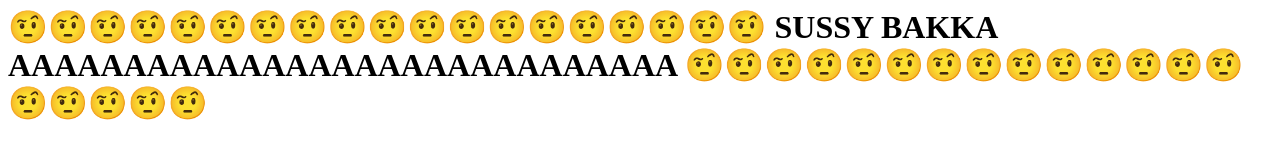
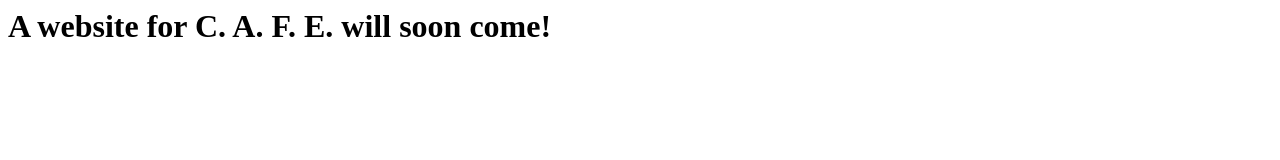
Before and after one commit to Pikkachau2/pikkachau2.github.io, a plain HTML site: page index.html in a window 1280 px wide. Drawn offline with Linux system fonts and the light colour scheme.

Commit message:
Update index.html

```diff
--- a/index.html
+++ b/index.html
@@ -4,9 +4,7 @@
   </head>
   <body>
     <h1>
-      🤨🤨🤨🤨🤨🤨🤨🤨🤨🤨🤨🤨🤨🤨🤨🤨🤨🤨🤨
-      SUSSY BAKKA AAAAAAAAAAAAAAAAAAAAAAAAAAAAA
-      🤨🤨🤨🤨🤨🤨🤨🤨🤨🤨🤨🤨🤨🤨🤨🤨🤨🤨🤨
+      A website for C. A. F. E. will soon come!
     </h1>
   </body>
 </html>
```
